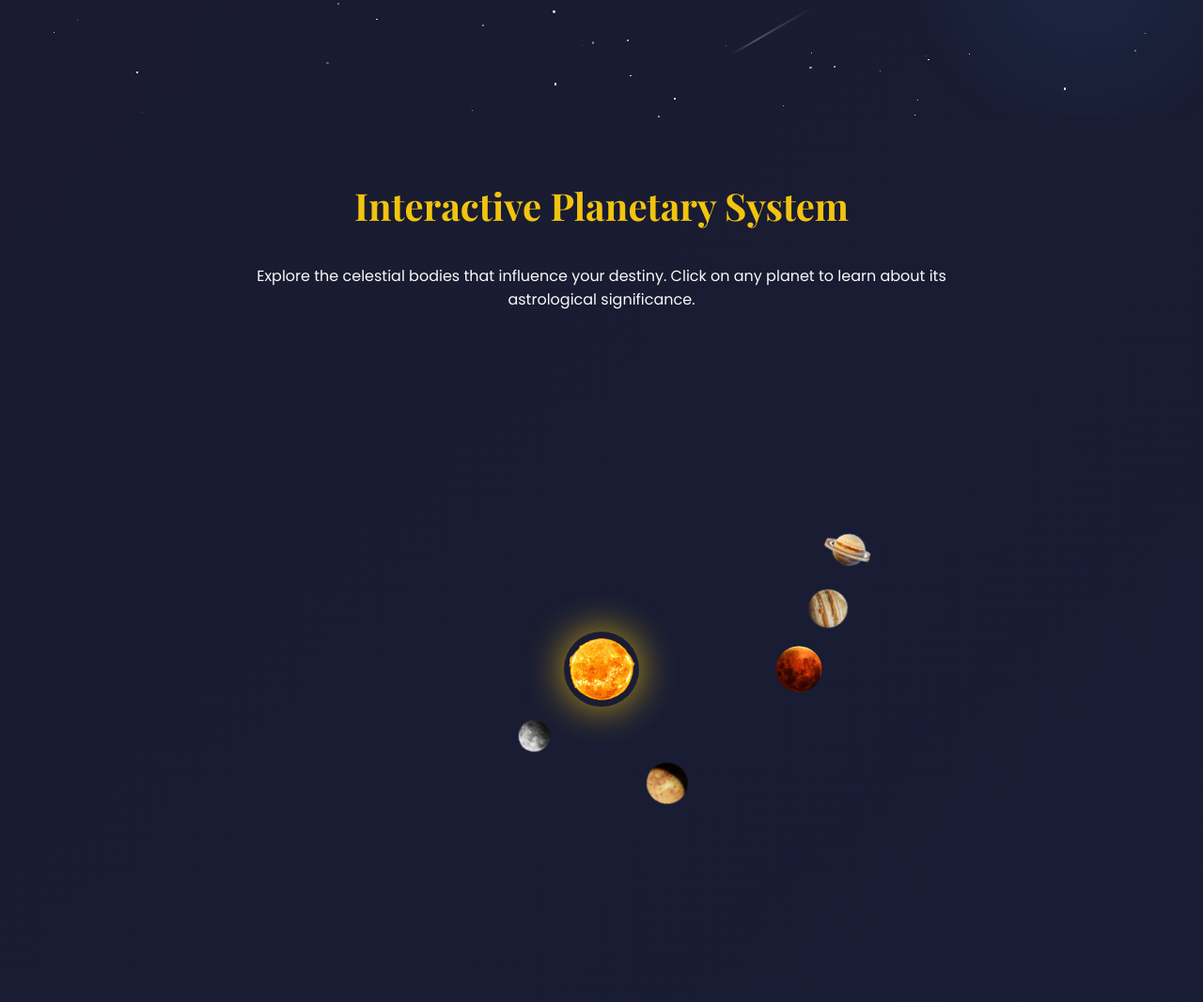
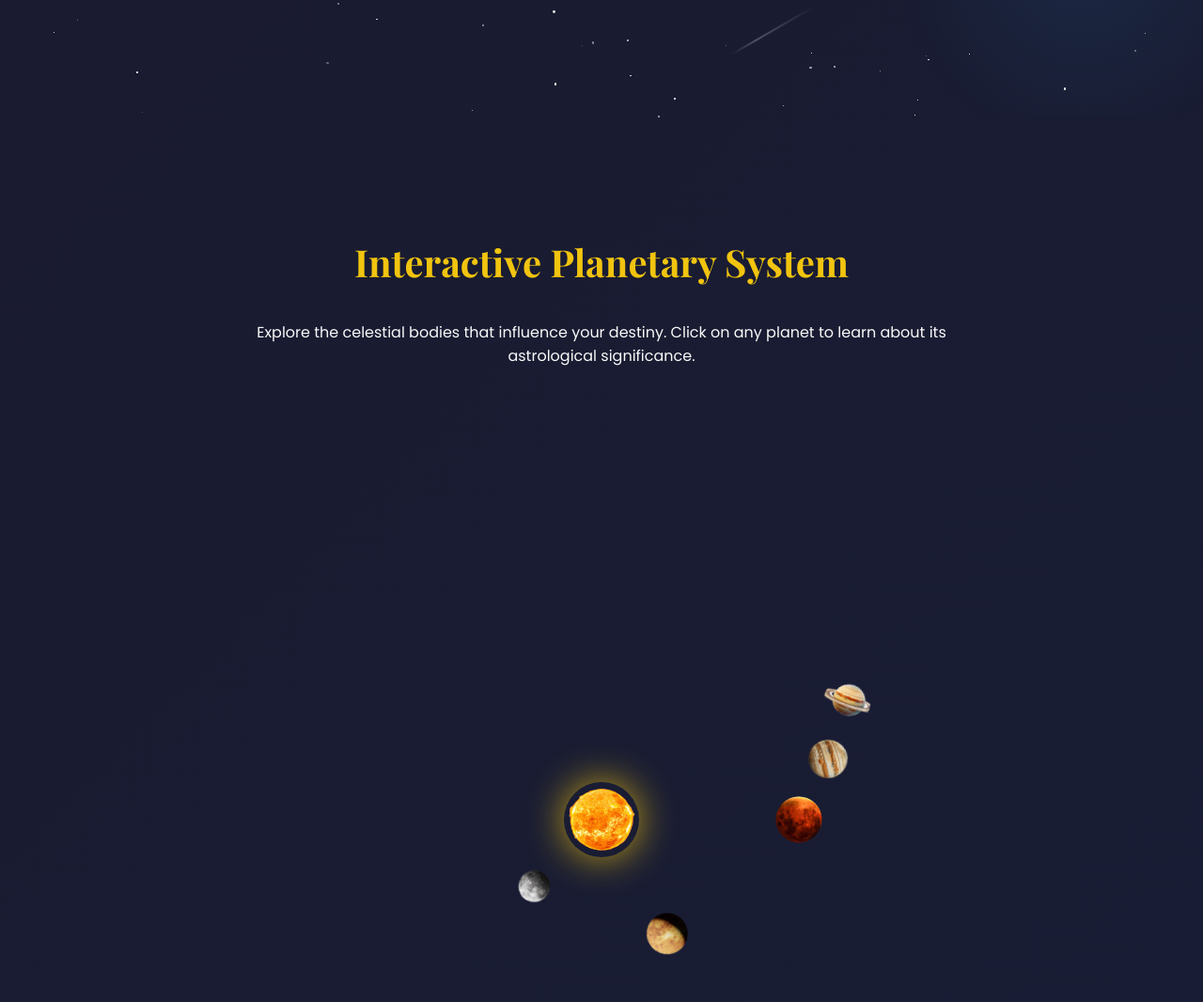
Before and after one commit to iamvirk/AstrologerNishan, a plain HTML site: page 1.html in a window 1280 px wide. Shown: the part 677-1743 px from the top of the page at 94% size. Drawn offline with nearby package versions, Linux system fonts and the light colour scheme.

Commit message:
Update 1.html

```diff
--- a/1.html
+++ b/1.html
@@ -232,7 +232,7 @@
         /* Solar System */
         .solar-system-container {
             padding: 30px;
-            margin: 120px 0;
+            margin: 180px 0;
             position: relative;
             overflow: hidden;
         }
@@ -247,7 +247,7 @@
 
         .solar-system {
             position: relative;
-            height: 700px;
+            height: 900px;
             margin: 0 auto;
             max-width: 800px;
             display: flex;
```
